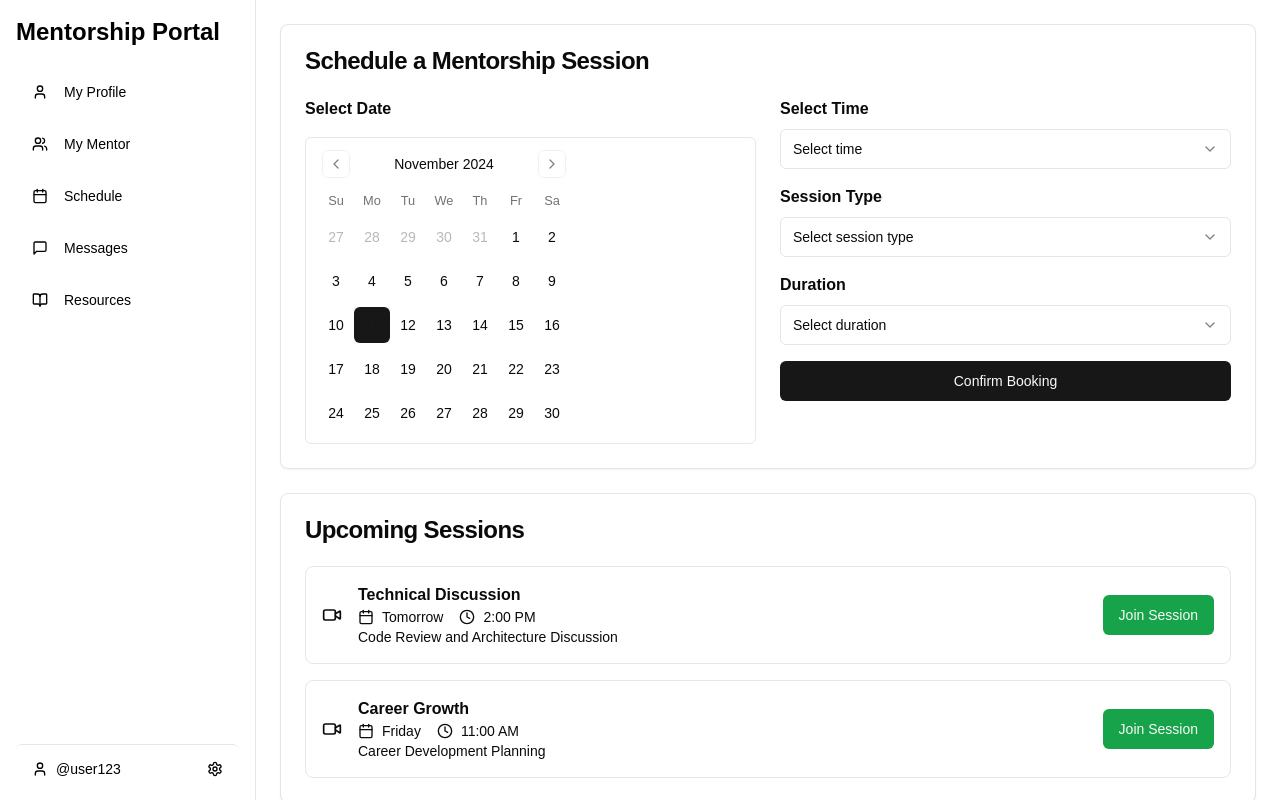
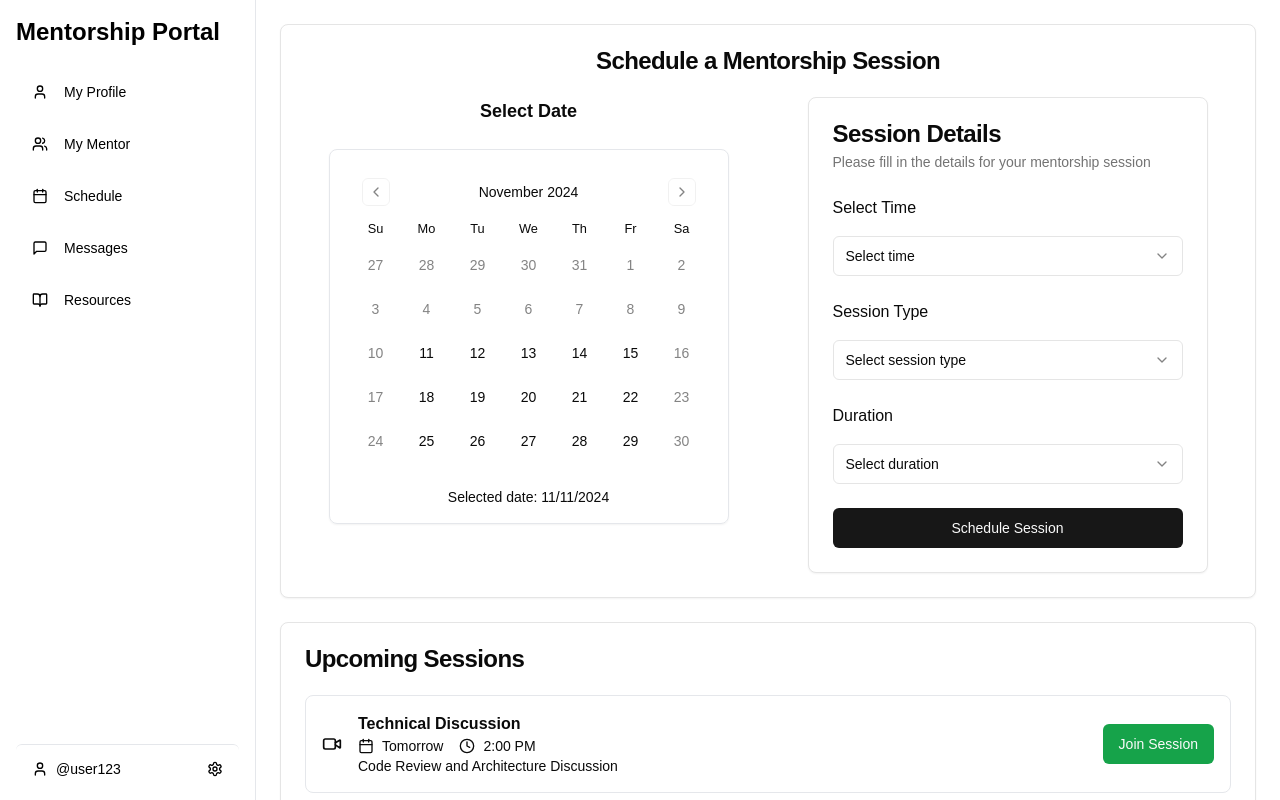
Before and after one commit to tswiki/creator-saas, a Next.js app: page /cohort in a window 1280 px wide. Both pictures are taken after a click on the button "Schedule". Shown: the top 800 px of the page. Built offline with nearby package versions, Linux system fonts and the light colour scheme.

Commit message:
updated sidebar schedule component

```diff
--- a/src/app/cohort/page.tsx
+++ b/src/app/cohort/page.tsx
@@ -1,8 +1,8 @@
 'use client';
 
-import { useState } from 'react';
+import { useEffect, useRef, useState } from 'react';
 import { Button } from "@/components/ui/button";
-import { Card, CardContent, CardHeader, CardTitle } from "@/components/ui/card";
+import { Card, CardContent, CardDescription, CardHeader, CardTitle } from "@/components/ui/card";
 import { Avatar, AvatarFallback, AvatarImage } from "@/components/ui/avatar";
 import { Badge } from "@/components/ui/badge";
 import HeroVideoDialog from "@/components/ui/hero-video-dialog";
@@ -182,26 +182,69 @@ export default function MentorshipPortal() {
 
   const ScheduleView = () => (
     <div className="space-y-6">
-      <Card>
+      <Card className="max-w-5xl mx-auto">
         <CardHeader>
-          <CardTitle>Schedule a Mentorship Session</CardTitle>
+          <CardTitle className="text-center">Schedule a Mentorship Session</CardTitle>
         </CardHeader>
         <CardContent>
-          <div className="grid md:grid-cols-2 gap-6">
-            <div>
-              <h3 className="font-semibold mb-4">Select Date</h3>
+          <div className="grid md:grid-cols-2 gap-8 items-start justify-items-center">
+            <div className="flex flex-col items-center w-full max-w-[400px]">
+              <h3 className="font-semibold mb-6 text-center text-lg">Select Date</h3>
+              <div className="w-full bg-card rounded-lg p-4 shadow-sm border">
                 <Calendar
                   mode="single"
                   selected={date}
-                onSelect={setDate}
-                className="rounded-md border"
+                  onSelect={(newDate) => {
+                    setDate(newDate);
+                  }}
+                  defaultMonth={date}
+                  fromDate={new Date()} // Prevent selecting past dates
+                  className="rounded-md mx-auto"
+                  disabled={(date) =>
+                    date < new Date() || // Disable past dates
+                    date.getDay() === 0 || // Disable Sundays
+                    date.getDay() === 6    // Disable Saturdays
+                  }
+                  initialFocus
+                  classNames={{
+                    months: "flex flex-col sm:flex-row space-y-4 sm:space-x-4 sm:space-y-0",
+                    month: "space-y-4 w-full",
+                    caption: "flex justify-center pt-1 relative items-center",
+                    caption_label: "text-sm font-medium",
+                    nav: "space-x-1 flex items-center",
+                    table: "w-full border-collapse space-y-1",
+                    head_row: "flex justify-between",
+                    head_cell: "text-muted-foreground rounded-md w-9 font-normal text-[0.8rem]",
+                    row: "flex w-full mt-2 justify-between",
+                    cell: "text-center text-sm relative p-0 hover:bg-accent rounded-md cursor-pointer",
+                    day: "h-9 w-9 p-0 font-normal aria-selected:opacity-100 hover:bg-accent hover:text-accent-foreground rounded-md",
+                    day_selected: "bg-primary text-primary-foreground hover:bg-primary hover:text-primary-foreground focus:bg-primary focus:text-primary-foreground",
+                    day_today: "bg-accent text-accent-foreground",
+                    day_outside: "text-muted-foreground opacity-50",
+                    day_disabled: "text-muted-foreground opacity-50 cursor-not-allowed",
+                    day_range_middle: "aria-selected:bg-accent aria-selected:text-accent-foreground",
+                    day_hidden: "invisible",
+                  }}
                 />
+                {date && (
+                  <p className="text-center mt-4 text-sm text-muted-foreground">
+                    Selected date: {date.toLocaleDateString()}
+                  </p>
+                )}
               </div>
+            </div>
+
+            <div className="w-full max-w-[400px]">
+              <Card>
+                <CardHeader>
+                  <CardTitle>Session Details</CardTitle>
+                  <CardDescription>Please fill in the details for your mentorship session</CardDescription>
+                </CardHeader>
+                <CardContent className="space-y-6">
                   <div className="space-y-4">
-              <div>
-                <h3 className="font-semibold mb-2">Select Time</h3>
+                    <h3 className="font-medium">Select Time</h3>
                     <Select>
-                  <SelectTrigger>
+                      <SelectTrigger className="w-full">
                         <SelectValue placeholder="Select time" />
                       </SelectTrigger>
                       <SelectContent>
@@ -214,10 +257,13 @@ export default function MentorshipPortal() {
                     </Select>
                   </div>
 
-              <div>
-                <h3 className="font-semibold mb-2">Session Type</h3>
-                <Select>
-                  <SelectTrigger>
+                  <div className="space-y-4">
+                    <h3 className="font-medium">Session Type</h3>
+                    <div className="space-y-4">
+                      <Select onValueChange={(value) => {
+                        setSelectedType(value);
+                      }}>
+                        <SelectTrigger className="w-full">
                           <SelectValue placeholder="Select session type" />
                         </SelectTrigger>
                         <SelectContent>
@@ -225,14 +271,30 @@ export default function MentorshipPortal() {
                           <SelectItem value="career">Career Guidance</SelectItem>
                           <SelectItem value="project">Project Review</SelectItem>
                           <SelectItem value="general">General Mentorship</SelectItem>
+                          <SelectItem value="other">Other</SelectItem>
                         </SelectContent>
                       </Select>
+
+                      {setSelectedType === 'other' && (
+                        <div className="space-y-2">
+                          <label htmlFor="custom-type" className="text-sm text-muted-foreground">
+                            If Other, please specify:
+                          </label>
+                          <input
+                            id="custom-type"
+                            type="text"
+                            className="w-full px-3 py-2 border rounded-md"
+                            placeholder="Enter session type"
+                          />
+                        </div>
+                      )}
+                    </div>
                   </div>
 
-              <div>
-                <h3 className="font-semibold mb-2">Duration</h3>
+                  <div className="space-y-4">
+                    <h3 className="font-medium">Duration</h3>
                     <Select>
-                  <SelectTrigger>
+                      <SelectTrigger className="w-full">
                         <SelectValue placeholder="Select duration" />
                       </SelectTrigger>
                       <SelectContent>
@@ -243,7 +305,9 @@ export default function MentorshipPortal() {
                     </Select>
                   </div>
 
-              <Button className="w-full mt-4">Confirm Booking</Button>
+                  <Button className="w-full mt-8">Schedule Session</Button>
+                </CardContent>
+              </Card>
             </div>
           </div>
         </CardContent>
@@ -283,8 +347,117 @@ export default function MentorshipPortal() {
               const [isAudioEnabled, setIsAudioEnabled] = useState(true);
               const [isScreenSharing, setIsScreenSharing] = useState(false);
               const [localStreamRef, setLocalStreamRef] = useState<MediaStream | null>(null);
+              const [screenStreamRef, setScreenStreamRef] = useState<MediaStream | null>(null);
               const [peerConnectionRef, setPeerConnectionRef] = useState<RTCPeerConnection | null>(null);
               const [isCallModalOpen, setIsCallModalOpen] = useState(false);
+              const videoRef = useRef<HTMLVideoElement>(null);
+
+              useEffect(() => {
+                // Cleanup function to stop all tracks when component unmounts
+                return () => {
+                  if (localStreamRef) {
+                    localStreamRef.getTracks().forEach(track => track.stop());
+                  }
+                  if (screenStreamRef) {
+                    screenStreamRef.getTracks().forEach(track => track.stop());
+                  }
+                };
+              }, [localStreamRef, screenStreamRef]);
+
+              const stopAllTracks = () => {
+                if (localStreamRef) {
+                  localStreamRef.getTracks().forEach(track => track.stop());
+                }
+                if (screenStreamRef) {
+                  screenStreamRef.getTracks().forEach(track => track.stop());
+                }
+                if (peerConnectionRef) {
+                  peerConnectionRef.close();
+                }
+                if (videoRef.current) {
+                  videoRef.current.srcObject = null;
+                }
+                setLocalStreamRef(null);
+                setScreenStreamRef(null);
+                setPeerConnectionRef(null);
+                session.isJoined = false;
+                setIsVideoEnabled(true);
+                setIsAudioEnabled(true);
+                setIsScreenSharing(false);
+              };
+
+              const setupVideoStream = async () => {
+                try {
+                  const stream = await navigator.mediaDevices.getUserMedia({
+                    video: {
+                      width: { ideal: 1280 },
+                      height: { ideal: 720 },
+                      facingMode: "user"
+                    },
+                    audio: true
+                  });
+
+                  if (videoRef.current) {
+                    videoRef.current.srcObject = stream;
+                  }
+
+                  const peerConnection = new RTCPeerConnection({
+                    iceServers: [{ urls: 'stun:stun.l.google.com:19302' }]
+                  });
+
+                  stream.getTracks().forEach(track => {
+                    peerConnection.addTrack(track, stream);
+                  });
+
+                  setLocalStreamRef(stream);
+                  setPeerConnectionRef(peerConnection);
+                  session.isJoined = true;
+
+                } catch (err) {
+                  console.error("Error accessing media devices:", err);
+                  alert("Failed to access camera/microphone. Please check permissions.");
+                }
+              };
+
+              const toggleScreenShare = async () => {
+                try {
+                  if (!isScreenSharing) {
+                    // Start screen sharing
+                    const screenStream = await navigator.mediaDevices.getDisplayMedia({
+                      video: true
+                    });
+
+                    if (videoRef.current) {
+                      // Save current video stream and replace with screen share
+                      videoRef.current.srcObject = screenStream;
+                      setScreenStreamRef(screenStream);
+                      setIsScreenSharing(true);
+
+                      // Handle when user stops sharing via browser controls
+                      screenStream.getVideoTracks()[0].onended = () => {
+                        if (videoRef.current && localStreamRef) {
+                          videoRef.current.srcObject = localStreamRef;
+                          setScreenStreamRef(null);
+                          setIsScreenSharing(false);
+                        }
+                      };
+                    }
+                  } else {
+                    // Stop screen sharing and revert to camera
+                    if (screenStreamRef) {
+                      screenStreamRef.getTracks().forEach(track => track.stop());
+                    }
+                    if (videoRef.current && localStreamRef) {
+                      videoRef.current.srcObject = localStreamRef;
+                    }
+                    setScreenStreamRef(null);
+                    setIsScreenSharing(false);
+                  }
+                } catch (err) {
+                  console.error("Error toggling screen share:", err);
+                  setIsScreenSharing(false);
+                }
+              };
 
               return (
                 <div key={i} className="flex items-center gap-4 p-4 border rounded-lg">
@@ -306,52 +479,59 @@ export default function MentorshipPortal() {
                       <Button
                         variant="default"
                         onClick={async () => {
-                          try {
-                            const stream = await navigator.mediaDevices.getUserMedia({
-                              video: true,
-                              audio: true
-                            });
-
-                            const peerConnection = new RTCPeerConnection({
-                              iceServers: [
-                                { urls: 'stun:stun.l.google.com:19302' }
-                              ]
-                            });
-
-                            stream.getTracks().forEach(track => {
-                              peerConnection.addTrack(track, stream);
-                            });
-
-                            setLocalStreamRef(stream);
-                            setPeerConnectionRef(peerConnection);
-                            session.isJoined = true;
+                          await setupVideoStream();
                           setIsCallModalOpen(true);
-
-                          } catch (err) {
-                            console.error("Error joining session:", err);
-                            alert("Failed to join session. Please check your camera/microphone permissions.");
-                          }
                         }}
                         className="bg-green-600 hover:bg-green-700"
                       >
                         Join Session
                       </Button>
                     ) : (
-                      <Button variant="outline">Cancel</Button>
+                      <Button
+                        variant="outline"
+                        onClick={() => {
+                          stopAllTracks();
+                          setIsCallModalOpen(false);
+                        }}
+                      >
+                        Leave Session
+                      </Button>
                     )}
                   </div>
 
-                  <Dialog open={isCallModalOpen} onOpenChange={setIsCallModalOpen}>
+                  <Dialog open={isCallModalOpen} onOpenChange={(open) => {
+                    if (!open) {
+                      stopAllTracks();
+                    }
+                    setIsCallModalOpen(open);
+                  }}>
                     <DialogContent className="sm:max-w-[90vw] h-[80vh]">
                       <DialogHeader>
                         <DialogTitle>{session.title}</DialogTitle>
-                        <DialogDescription>
-                          {session.description}
-                        </DialogDescription>
+                        <DialogDescription>{session.description}</DialogDescription>
                       </DialogHeader>
 
                       <div className="flex-1 overflow-hidden">
                         <div className="grid grid-cols-2 md:grid-cols-3 gap-4 p-4 h-full">
+                          <div className="relative aspect-video bg-slate-900 rounded-lg overflow-hidden">
+                            <video
+                              ref={videoRef}
+                              autoPlay
+                              playsInline
+                              muted
+                              className={`w-full h-full ${isScreenSharing ? 'object-contain' : 'object-cover'} ${!isVideoEnabled && !isScreenSharing ? 'hidden' : ''}`}
+                            />
+                            {!isVideoEnabled && !isScreenSharing && (
+                              <div className="absolute inset-0 flex items-center justify-center">
+                                <User className="h-20 w-20 text-slate-600" />
+                              </div>
+                            )}
+                            <div className="absolute bottom-2 left-2 flex items-center gap-2 bg-black/50 px-2 py-1 rounded-md">
+                              <span className="text-white text-sm">You {isScreenSharing ? '(Screen)' : ''}</span>
+                              {!isAudioEnabled && <MicOff className="h-4 w-4 text-red-400" />}
+                            </div>
+                          </div>
+
                           {session.participants.map((participant) => (
                             <div
                               key={participant.id}
@@ -359,10 +539,9 @@ export default function MentorshipPortal() {
                             >
                               {participant.hasVideo ? (
                                 <video
-                                  id={`video-${participant.id}`}
                                   autoPlay
                                   playsInline
-                                  muted={participant.id === 1}
+                                  muted={participant.isMuted}
                                   className="w-full h-full object-cover"
                                 />
                               ) : (
@@ -372,12 +551,8 @@ export default function MentorshipPortal() {
                               )}
                               <div className="absolute bottom-2 left-2 flex items-center gap-2 bg-black/50 px-2 py-1 rounded-md">
                                 <span className="text-white text-sm">{participant.name}</span>
-                                {participant.isSpeaking && (
-                                  <Activity className="h-4 w-4 text-green-400" />
-                                )}
-                                {participant.isMuted && (
-                                  <Mic className="h-4 w-4 text-red-400" />
-                                )}
+                                {participant.isSpeaking && <Activity className="h-4 w-4 text-green-400" />}
+                                {participant.isMuted && <MicOff className="h-4 w-4 text-red-400" />}
                               </div>
                             </div>
                           ))}
@@ -398,6 +573,7 @@ export default function MentorshipPortal() {
                             }
                           }}
                           className="h-10 w-10 rounded-full"
+                          disabled={isScreenSharing}
                         >
                           {isVideoEnabled ? <Video /> : <VideoOff />}
                         </Button>
@@ -422,38 +598,7 @@ export default function MentorshipPortal() {
                         <Button
                           variant={isScreenSharing ? "default" : "secondary"}
                           size="icon"
-                          onClick={async () => {
-                            try {
-                              if (!isScreenSharing) {
-                                const screenStream = await navigator.mediaDevices.getDisplayMedia({
-                                  video: true
-                                });
-
-                                if (peerConnectionRef && localStreamRef) {
-                                  const videoTrack = screenStream.getVideoTracks()[0];
-                                  const sender = peerConnectionRef.getSenders()
-                                    .find((s) => s.track?.kind === 'video');
-
-                                  if (sender) {
-                                    sender.replaceTrack(videoTrack);
-                                  }
-
-                                  videoTrack.onended = () => {
-                                    const cameraTrack = localStreamRef.getVideoTracks()[0];
-                                    if (sender && cameraTrack) {
-                                      sender.replaceTrack(cameraTrack);
-                                      setIsScreenSharing(false);
-                                    }
-                                  };
-
-                                  setIsScreenSharing(true);
-                                }
-                              }
-                            } catch (err) {
-                              console.error("Error sharing screen:", err);
-                              setIsScreenSharing(false);
-                            }
-                          }}
+                          onClick={toggleScreenShare}
                           className="h-10 w-10 rounded-full"
                         >
                           {isScreenSharing ? <MonitorOff /> : <MonitorUp />}
@@ -463,15 +608,7 @@ export default function MentorshipPortal() {
                           variant="destructive"
                           size="icon"
                           onClick={() => {
-                            if (localStreamRef) {
-                              localStreamRef.getTracks().forEach(track => track.stop());
-                            }
-                            if (peerConnectionRef) {
-                              peerConnectionRef.close();
-                            }
-                            setLocalStreamRef(null);
-                            setPeerConnectionRef(null);
-                            session.isJoined = false;
+                            stopAllTracks();
                             setIsCallModalOpen(false);
                           }}
                           className="h-10 w-10 rounded-full"
@@ -1311,3 +1448,8 @@ export default function MentorshipPortal() {
     </div>
   );
 }
+
+
+function setSelectedType(value: string): void {
+  throw new Error('Function not implemented.');
+}
```
Lines whose indentation alone changed are shown as unchanged.
